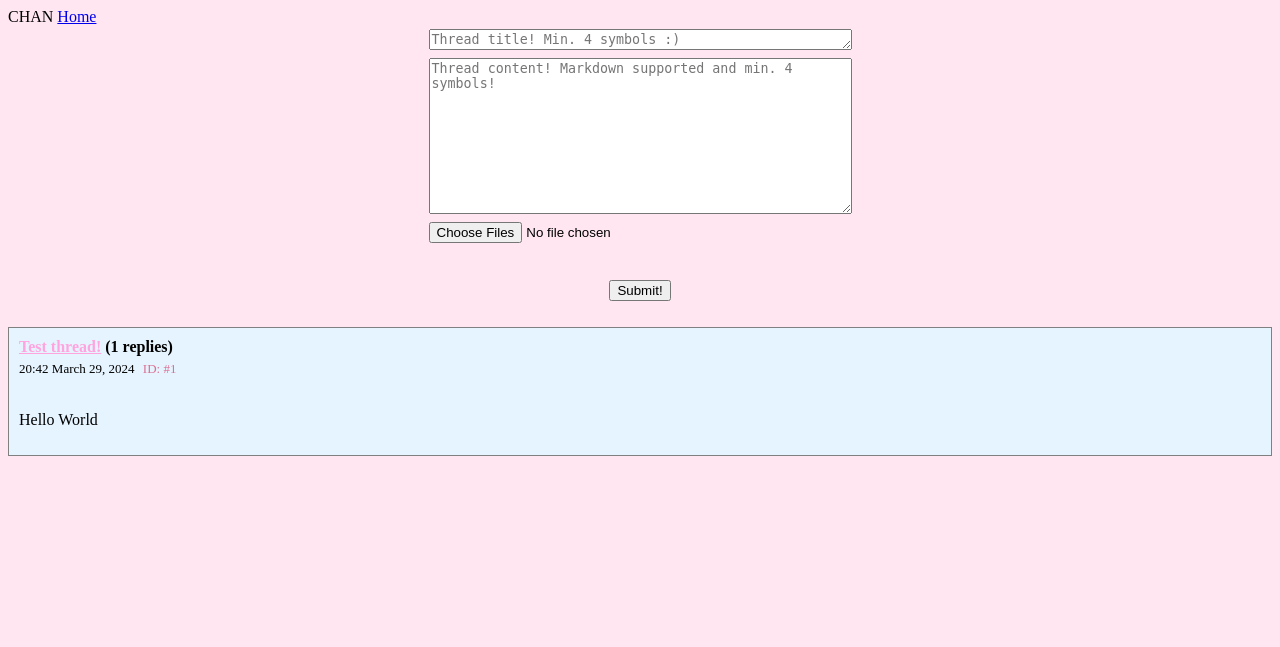
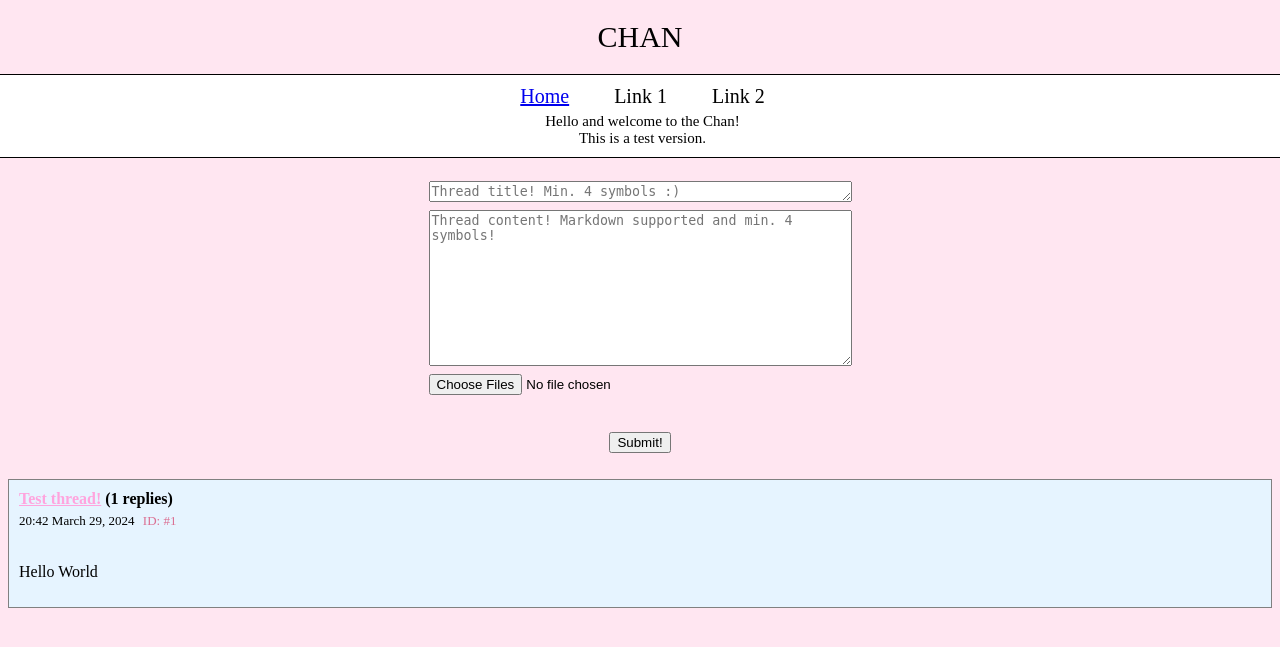
Before and after one commit to dj-antivaxx/antivaxx.online, a Flask app: page / in a window 1280 px wide. Shown: the top 647 px of the page. Run offline with Flask 3, Linux system fonts and the light colour scheme; data comes from the database, SQL or seed files in the repository; data that the repository does not hold is empty.

Commit message:
make the navbar look nice

```diff
--- a/src/templates/base.html
+++ b/src/templates/base.html
@@ -4,13 +4,51 @@
 
 <html>
 
-<body style="background-color:#FFE6F1">
-    <nav class="navbar">
-        <a class="navbar-item">CHAN</a>
-        <a href="{{ url_for('home.index') }}" class="navbar-item">Home</a>
+<body style="background-color:#FFE6F1;padding-top: 170px;">
+    <nav class="navbar" style="background-color:white;position:absolute;left:0;right:0;top:0;border-bottom: 1px solid black;">
+            <div style="background-color:#FFE6F1;border-bottom: 1px solid black; font-size: 30px; padding-bottom: 20px; padding-top: 20px">
+                <center>
+                    CHAN
+                </center>
+            </div>
+        <div class="index_container">
+            <center>
+                <div class="index_container_element">
+                    <div style="font-size: 20px;">
+                        <a href="{{ url_for('home.index') }}" class="index_link">Home</a>
+                        <a class="index_link">Link 1</a>
+                        <a class="index_link">Link 2</a>
+                    </div>
+                <div class="index_container_element" style="font-size: 15px;">
+                    Hello and welcome to the Chan!
+                    <br>
+                    This is a test version.
+                </div>
+                </div>
+            </center>
+        </div>
     </nav>
     {% block content %}
     {% endblock %}
 </body>
 
+<style>
+    .index_link {
+        margin-right:20px;
+        margin-left:20px;
+    }
+
+    .index_container {
+        padding-top: 5px;
+        padding-bottom: 5px;
+        padding-left: 5px;
+        font-size: 20px;
+    }
+
+    .index_container_element {
+        margin-top:5px;
+        margin-bottom:5px;
+    }
+</style>
+
 </html>
```
